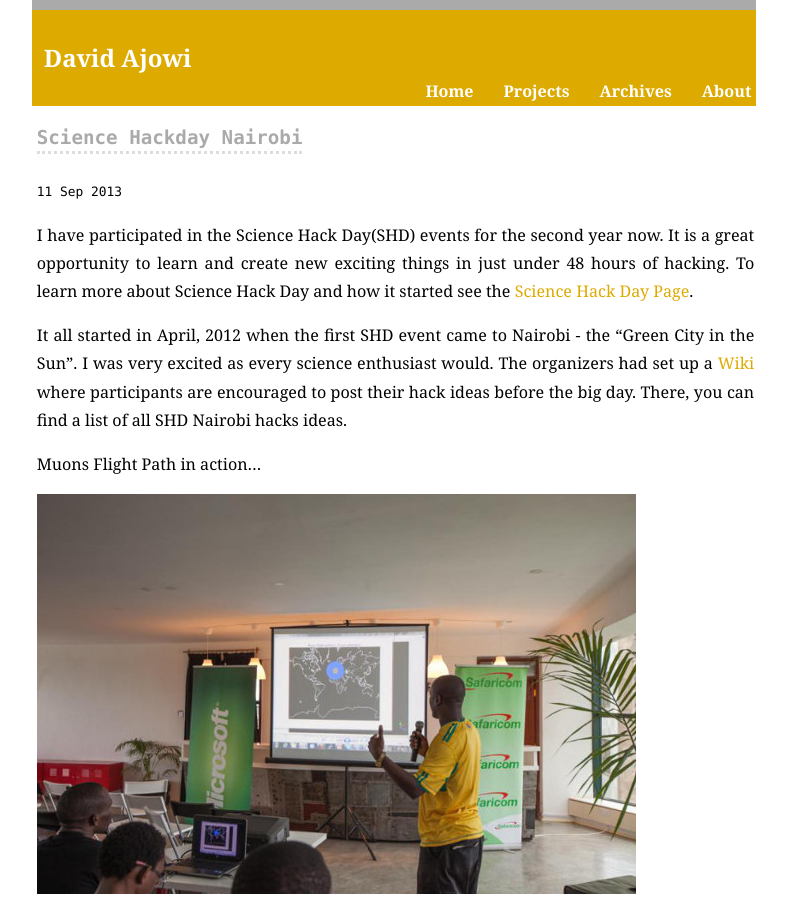
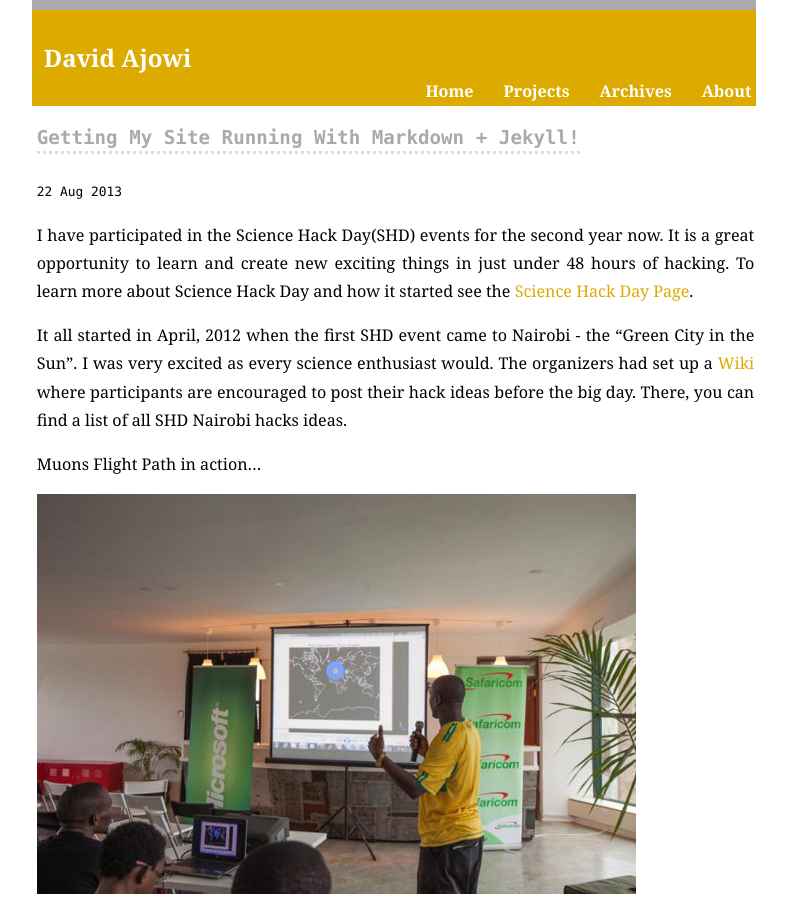
Before and after one commit to ajowi/ajowi.github.io, a Jekyll site: the page built from index.html, in a window 1280 px wide and 900 px high. Shown: the whole window, without its empty margins (246-1033 px from the left). Built offline with Jekyll 4.4.1, drawn with Linux system fonts in a browser that asks for light colours; Markdown is read by kramdown in place of the engine named in the settings.

Commit message:
added new post

```diff
--- a/_posts/2013-09-11-science-hackday-nairobi.md
+++ b/_posts/2013-09-11-science-hackday-nairobi.md
@@ -1,3 +1,10 @@
+---
+layout: post
+title:  "Getting My Site Running With Markdown + Jekyll!"
+date:   2013-08-22 10:45:14
+categories: jekyll markdown
+---
+
 I have participated in the Science Hack Day(SHD) events for the second year now. It is a great opportunity to learn and create new exciting things in just under 48 hours of hacking. To learn more about Science Hack Day and how it started see the [Science Hack Day Page](http://sciencehackday.org).
 
 It all started in April, 2012 when the first SHD event came to Nairobi - the "Green City in the Sun". I was very excited as every science enthusiast would. The organizers had set up a [Wiki](http://shdnairobi.pbworks.com/w/page/52729796/nairobihacks2012) where participants are encouraged to post their hack ideas before the big day. There, you can find a list of all SHD Nairobi hacks ideas.
```
